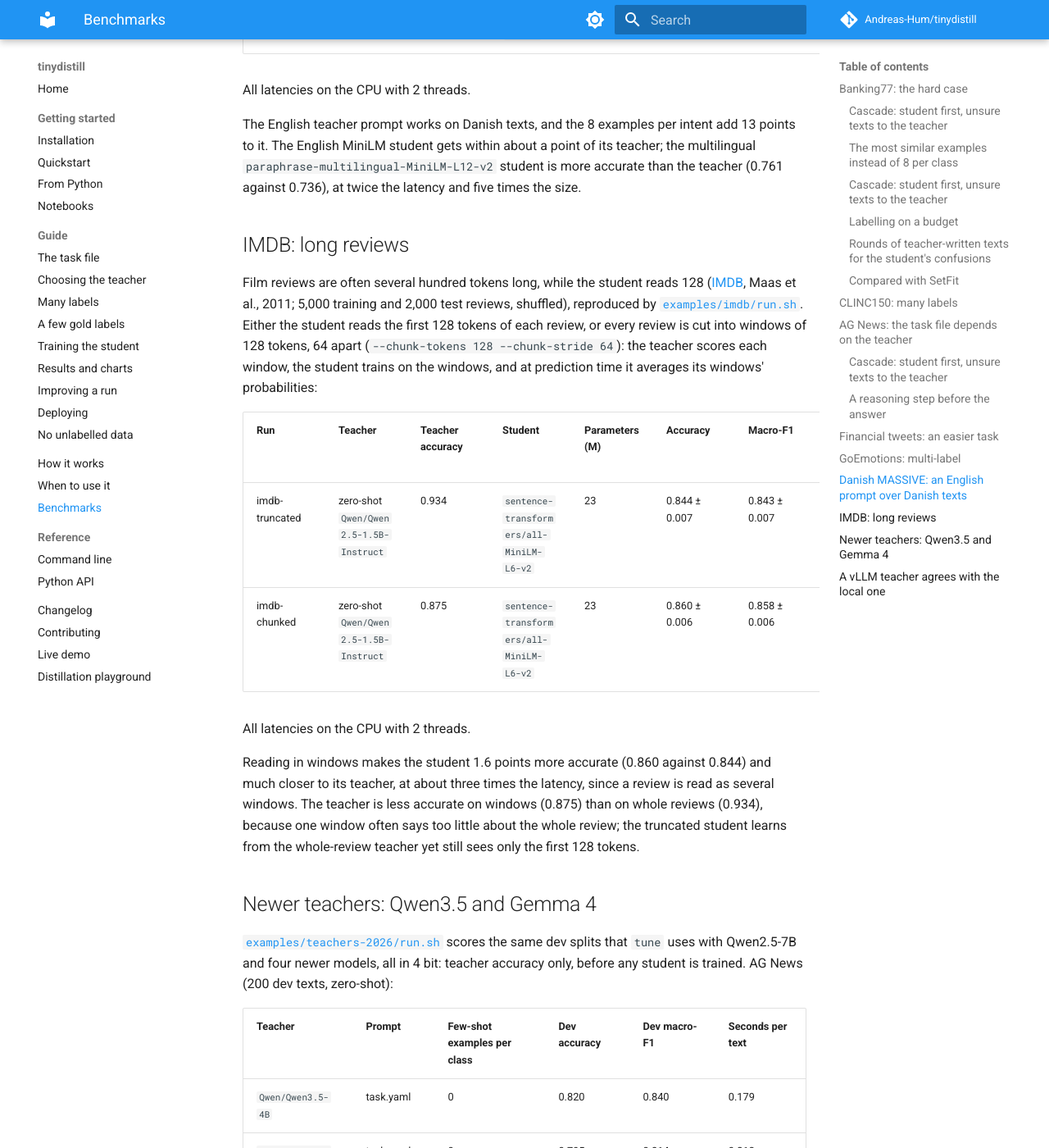
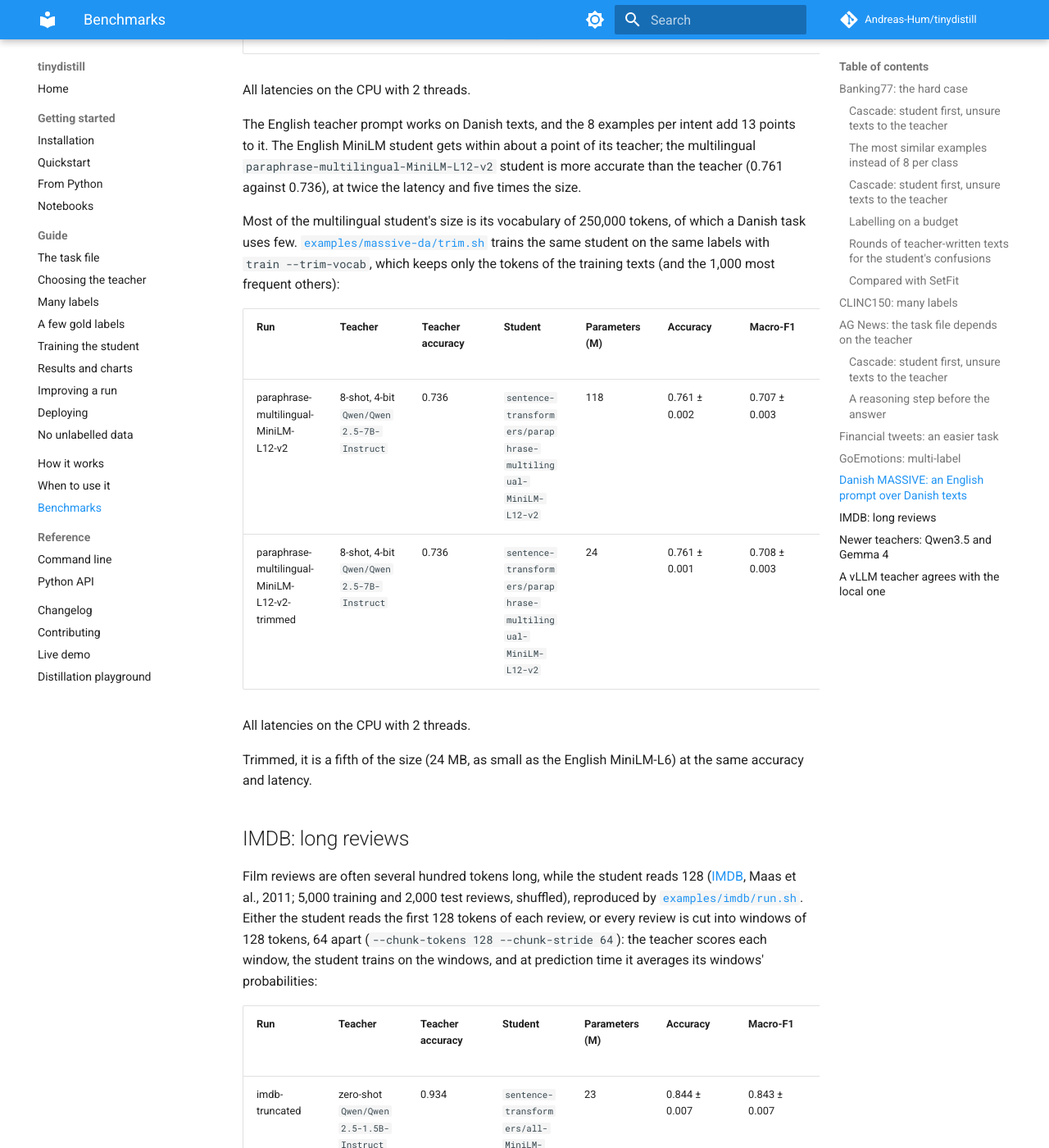
Before and after one commit to Andreas-Hum/tinydistill, an MkDocs documentation site: the page built from docs/results.md, in a window 1280 px wide and 1400 px high, scrolled down 17382 px. Shown: the whole window at 82% size. Built offline with MkDocs 1.6.1 and Material for MkDocs 9.7.7, drawn with Linux system fonts in a browser that asks for light colours; comment, search, counter and statistics services are not loaded.

Commit message:
Results: the trimmed Danish student, a fifth of the size at the same accuracy

```diff
--- a/RESULTS.md
+++ b/RESULTS.md
@@ -414,6 +414,22 @@ English MiniLM student gets within about a point of its teacher; the multilingua
 `paraphrase-multilingual-MiniLM-L12-v2` student is more accurate than the teacher (0.761 against 0.736), at
 twice the latency and five times the size.
 
+Most of the multilingual student's size is its vocabulary of 250,000 tokens, of which a Danish task uses few.
+[`examples/massive-da/trim.sh`](https://github.com/Andreas-Hum/tinydistill/blob/main/examples/massive-da/trim.sh)
+trains the same student on the same labels with `train --trim-vocab`, which keeps only the tokens of the
+training texts (and the 1,000 most frequent others):
+
+<!-- results: massive-da/trim.md -->
+| Run | Teacher | Teacher accuracy | Student | Parameters (M) | Accuracy | Macro-F1 | Agreement with teacher | Deployed as | Latency, batch 1 (ms) | Latency, batch 32 (ms) | Size (MB) |
+|---|---|---|---|---|---|---|---|---|---|---|---|
+| paraphrase-multilingual-MiniLM-L12-v2 | 8-shot, 4-bit `Qwen/Qwen2.5-7B-Instruct` | 0.736 | `sentence-transformers/paraphrase-multilingual-MiniLM-L12-v2` | 118 | 0.761 ± 0.002 | 0.707 ± 0.003 | 0.804 ± 0.006 | ONNX int8 | 1.9 | 39.3 | 118 |
+| paraphrase-multilingual-MiniLM-L12-v2-trimmed | 8-shot, 4-bit `Qwen/Qwen2.5-7B-Instruct` | 0.736 | `sentence-transformers/paraphrase-multilingual-MiniLM-L12-v2` | 24 | 0.761 ± 0.001 | 0.708 ± 0.003 | 0.802 ± 0.006 | ONNX int8 | 1.8 | 40.2 | 24 |
+
+All latencies on the CPU with 2 threads.
+<!-- /results -->
+
+Trimmed, it is a fifth of the size (24 MB, as small as the English MiniLM-L6) at the same accuracy and latency.
+
 ## IMDB: long reviews
 
 Film reviews are often several hundred tokens long, while the student reads 128
```
Also changed, not shown: docs/guide/training.md (+3 -0 lines), examples/massive-da/paraphrase-multilingual-MiniLM-L12-v2-trimmed.md (added, +22 -0 lines), examples/massive-da/trim.md (added, +6 -0 lines), 2 other files.
